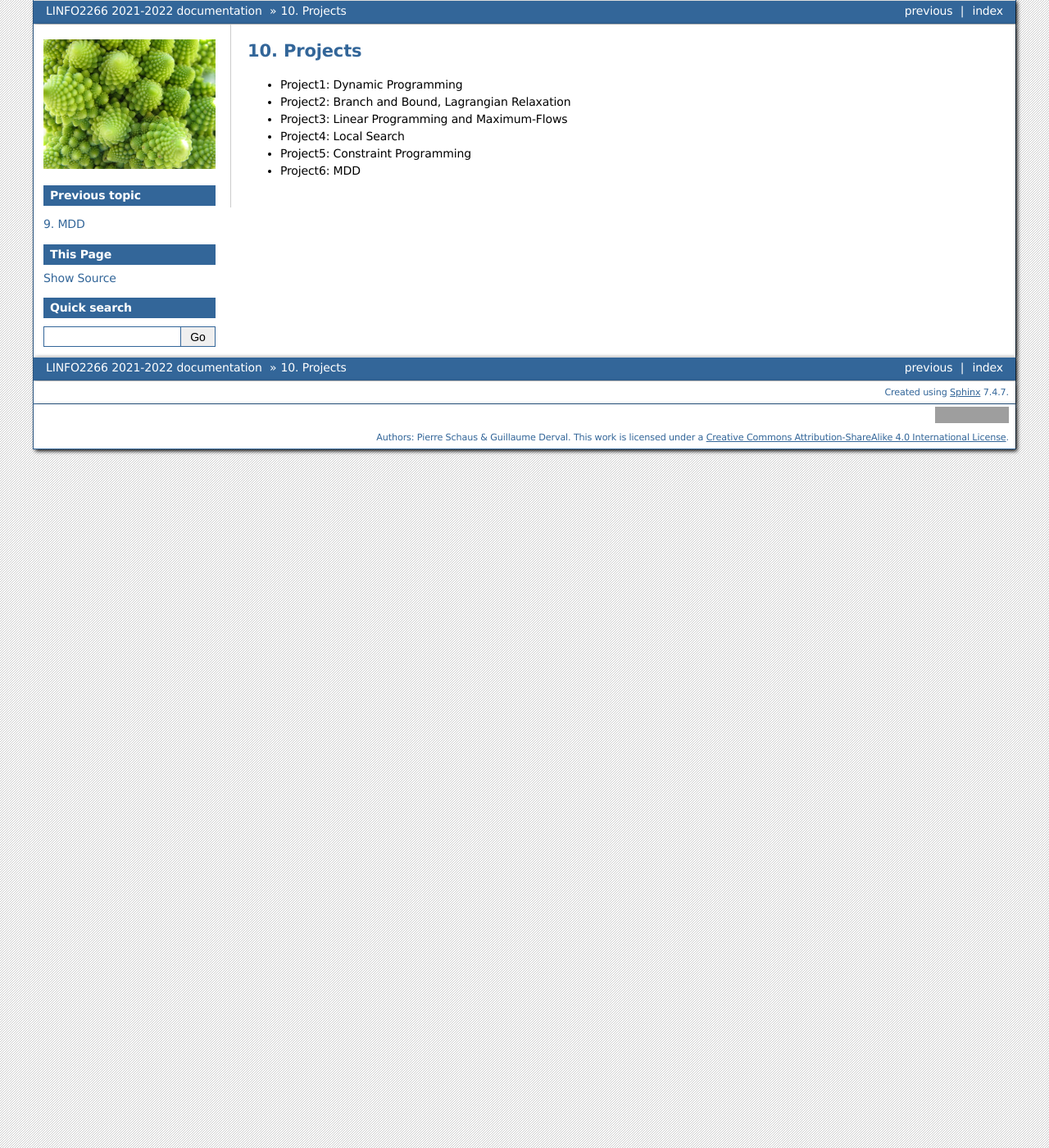
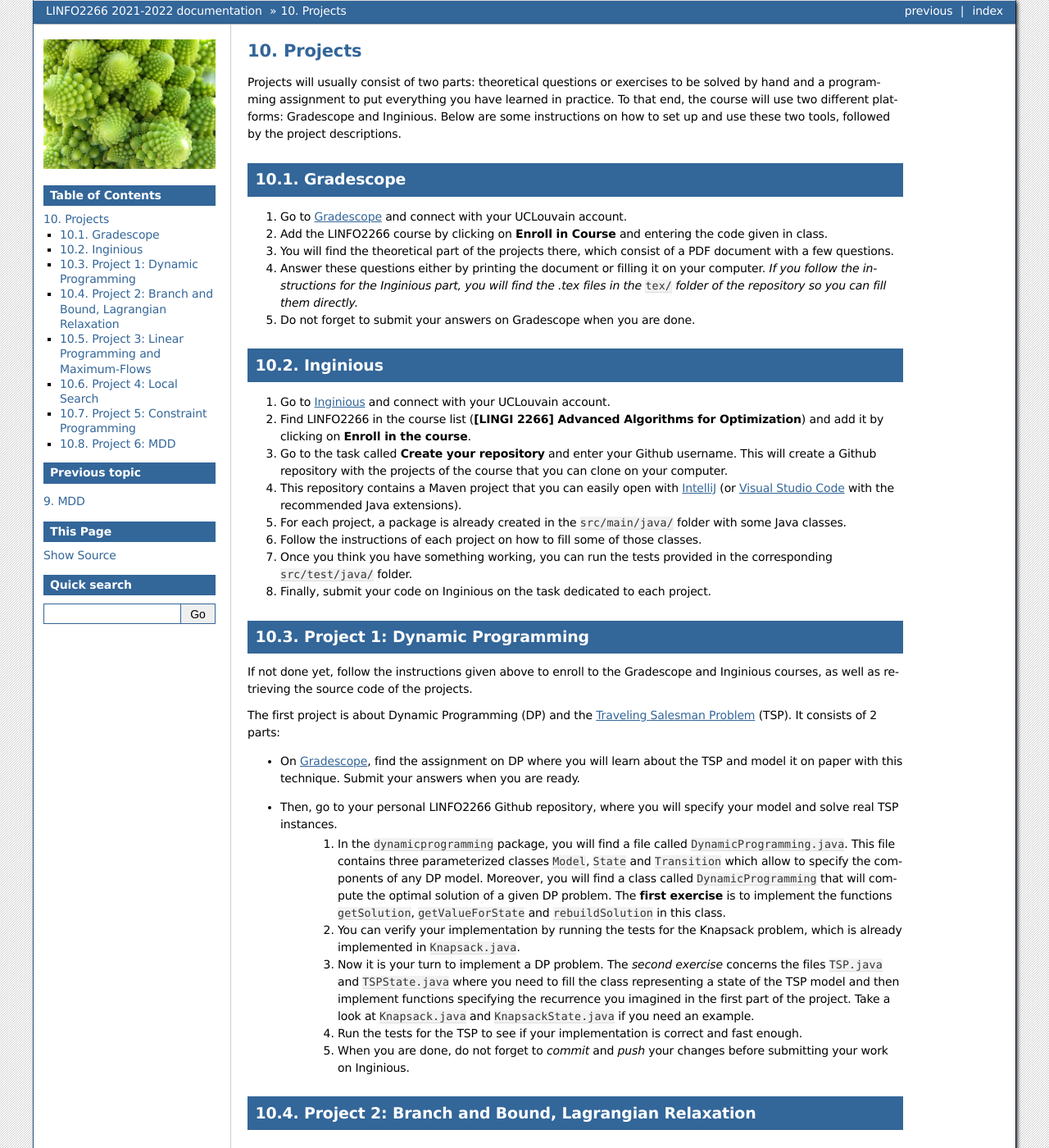
Before and after one commit to pschaus/linfo2266, a Sphinx documentation site: the page built from website/source/projects/index.rst, in a window 1280 px wide and 1400 px high. Shown: the whole window at 82% size. Built offline with Sphinx 7.4.7, drawn with Linux system fonts in a browser that asks for light colours; some of the changed text lies outside the part shown; grey boxes are pictures that could not be loaded.

Commit message:
add info about gradescope, inginious and first project

```diff
--- a/website/source/projects/index.rst
+++ b/website/source/projects/index.rst
@@ -5,10 +5,58 @@
 Projects
 *************************************************************************************************
 
+Projects will usually consist of two parts: theoretical questions or exercises to be solved by hand and a programming assignment to put everything you have learned in practice.
+To that end, the course will use two different platforms: Gradescope and Inginious.
+Below are some instructions on how to set up and use these two tools, followed by the project descriptions.
 
-* Project1: Dynamic Programming
-* Project2: Branch and Bound, Lagrangian Relaxation
-* Project3: Linear Programming and Maximum-Flows
-* Project4: Local Search
-* Project5: Constraint Programming
-* Project6: MDD
+Gradescope
+===================================================
+
+#. Go to `Gradescope <https://www.gradescope.com/>`_ and connect with your UCLouvain account.
+#. Add the LINFO2266 course by clicking on **Enroll in Course** and entering the code given in class.
+#. You will find the theoretical part of the projects there, which consist of a PDF document with a few questions.
+#. Answer these questions either by printing the document or filling it on your computer. *If you follow the instructions for the Inginious part, you will find the .tex files in the* ``tex/`` *folder of the repository so you can fill them directly.*
+#. Do not forget to submit your answers on Gradescope when you are done.
+
+Inginious
+===================================================
+
+#. Go to `Inginious <https://inginious.info.ucl.ac.be/>`_ and connect with your UCLouvain account.
+#. Find LINFO2266 in the course list (**[LINGI 2266] Advanced Algorithms for Optimization**) and add it by clicking on **Enroll in the course**.
+#. Go to the task called **Create your repository** and enter your Github username. This will create a Github repository with the projects of the course that you can clone on your computer.
+#. This repository contains a Maven project that you can easily open with  `IntelliJ <https://www.jetbrains.com/idea/>`_ (or `Visual Studio Code <https://code.visualstudio.com/>`_ with the recommended Java extensions).
+#. For each project, a package is already created in the ``src/main/java/`` folder with some Java classes.
+#. Follow the instructions of each project on how to fill some of those classes.
+#. Once you think you have something working, you can run the tests provided in the corresponding ``src/test/java/`` folder.
+#. Finally, submit your code on Inginious on the task dedicated to each project.
+
+Project 1: Dynamic Programming
+===================================================
+
+If not done yet, follow the instructions given above to enroll to the Gradescope and Inginious courses, as well as retrieving the source code of the projects.
+
+The first project is about Dynamic Programming (DP) and the `Traveling Salesman Problem <https://en.wikipedia.org/wiki/Travelling_salesman_problem>`_ (TSP).
+It consists of 2 parts:
+
+* On `Gradescope <https://www.gradescope.com/>`_, find the assignment on DP where you will learn about the TSP and model it on paper with this technique. Submit your answers when you are ready.
+* Then, go to your personal LINFO2266 Github repository, where you will specify your model and solve real TSP instances.
+    #. In the ``dynamicprogramming`` package, you will find a file called ``DynamicProgramming.java``. This file contains three parameterized classes ``Model``, ``State`` and ``Transition`` which allow to specify the components of any DP model. Moreover, you will find a class called ``DynamicProgramming`` that will compute the optimal solution of a given DP problem. The **first exercise** is to implement the functions ``getSolution``, ``getValueForState`` and ``rebuildSolution`` in this class.
+    #. You can verify your implementation by running the tests for the Knapsack problem, which is already implemented in ``Knapsack.java``.
+    #. Now it is your turn to implement a DP problem. The *second exercise* concerns the files ``TSP.java`` and ``TSPState.java`` where you need to fill the class representing a state of the TSP model and then implement functions specifying the recurrence you imagined in the first part of the project. Take a look at ``Knapsack.java`` and ``KnapsackState.java`` if you need an example.
+    #. Run the tests for the TSP to see if your implementation is correct and fast enough.
+    #. When you are done, do not forget to *commit* and *push* your changes before submitting your work on Inginious.
+
+Project 2: Branch and Bound, Lagrangian Relaxation
+===================================================
+
+Project 3: Linear Programming and Maximum-Flows
+===================================================
+
+Project 4: Local Search
+===================================================
+
+Project 5: Constraint Programming
+===================================================
+
+Project 6: MDD
+===================================================
```
